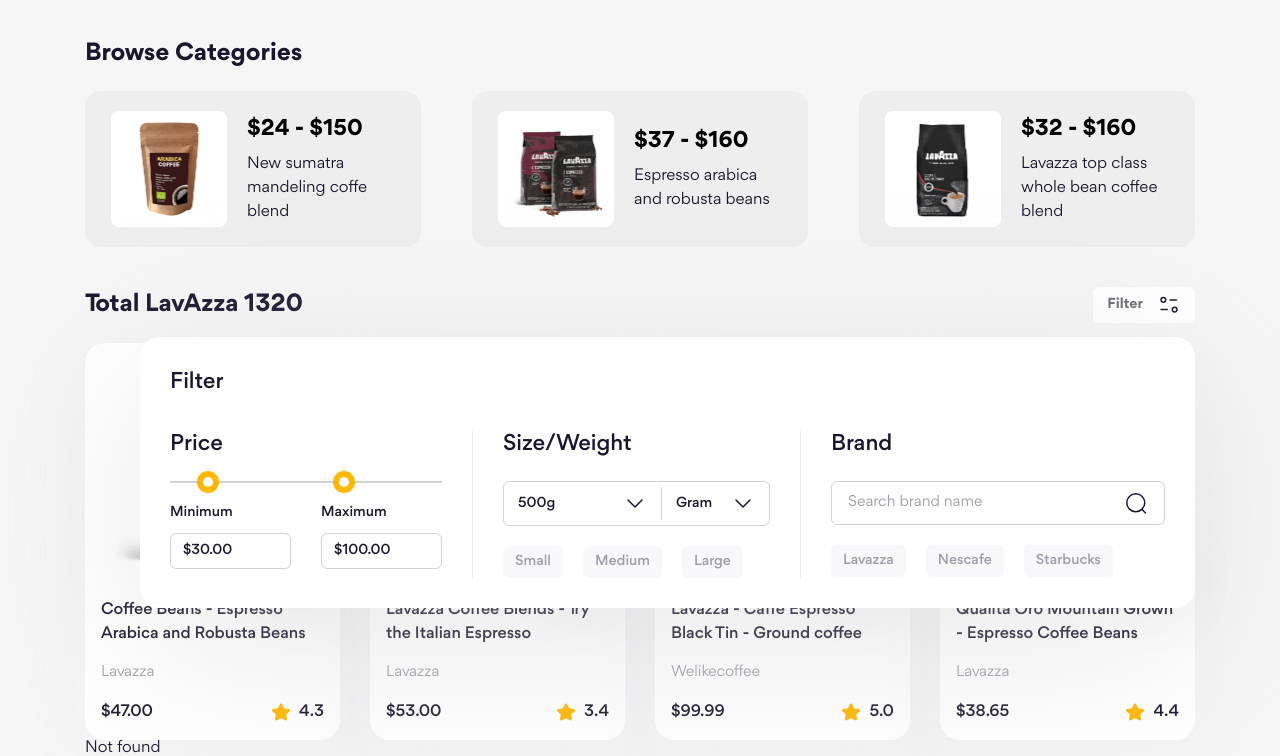
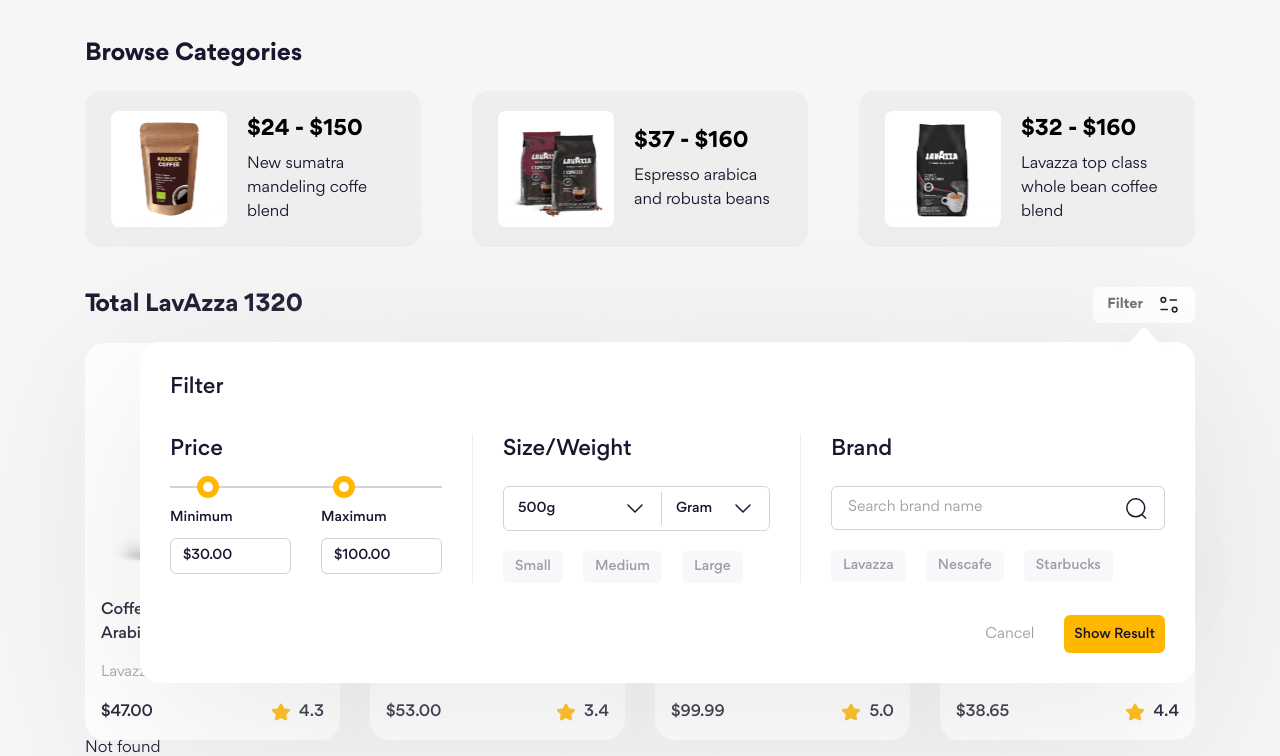
Before and after one commit to HoaiPhuongcoder/Project-08, a website: page index.html in a window 1280 px wide. Shown: the part 530-1286 px from the top of the page. Drawn offline with Linux system fonts and the light colour scheme; no server answers.

Commit message:
Làm form filter sản phẩm #4

```diff
--- a/index.html
+++ b/index.html
@@ -109,6 +109,7 @@
               <img src="./assets/icons/filter.svg" alt="" class="filter-btn__icon icon" />
             </button>
             <div class="filter">
+              <img src="./assets/icons/arrow-up.png" alt="arrow-up" class="filter__arrow" />
               <h3 class="filter__heading">Filter</h3>
               <form action="" class="filter__form">
                 <div class="filter__row">
@@ -183,6 +184,10 @@
                       </div>
                     </div>
                   </div>
+                </div>
+                <div class="filter__row filter__footer">
+                  <button class="btn btn--text filter__cancel">Cancel</button>
+                  <button class="btn btn--primary filter__submit">Show Result</button>
                 </div>
               </form>
             </div>
--- a/scss/components/_button.scss
+++ b/scss/components/_button.scss
@@ -30,3 +30,39 @@
     margin-top: 6px;
   }
 }
+// Button
+.btn {
+  height: 46px;
+  padding: 0 20px;
+  border-radius: 6px;
+  background: #f8f8fb;
+  font-size: 1.8rem;
+  font-weight: 500;
+  user-select: none;
+  + .btn {
+    margin-left: 20px;
+  }
+  &--text {
+    background: transparent;
+    font-weight: 400;
+    color: #9e9da8;
+  }
+  &--primary {
+    background: #ffb700;
+  }
+  &--outline {
+    background: transparent;
+    border: 1px solid #d2d1d6;
+  }
+  &--rounded {
+    border-radius: 99px;
+  }
+  &[disabled],
+  &--disable {
+    opacity: 0.5;
+    pointer-events: none;
+  }
+  &:hover {
+    opacity: 0.9;
+  }
+}
--- a/scss/components/_filter-form.scss
+++ b/scss/components/_filter-form.scss
@@ -5,11 +5,17 @@
 .filter {
   position: absolute;
   right: 0;
-  top: 50px;
+  top: 55px;
   padding: 30px;
   border-radius: 20px;
   background: var(--filter-form-bg);
   filter: drop-shadow(0px 40px 90px var(--filter-form-shadow));
+  &__arrow {
+    position: absolute;
+    top: -16px;
+    right: 24px;
+    height: 22px;
+  }
   &__heading {
     font-size: 2.2rem;
     font-weight: 500;
@@ -147,4 +153,20 @@
     margin: 0 30px;
     background: #eee;
   }
+  &__footer {
+    display: flex;
+    justify-content: flex-end;
+    margin-top: 32px;
+  }
+  &__cancel,
+  &__submit {
+    height: 38px;
+    padding: 0 10px;
+  }
+  &__cancel {
+    font-size: 1.5rem;
+  }
+  &__submit {
+    font-size: 1.4rem;
+  }
 }
```
Also changed, not shown: assets/css/main.css, assets/icons/arrow-up.png (added), 1 other file.
